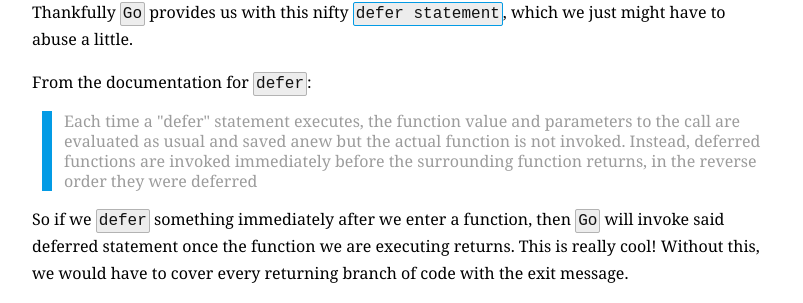
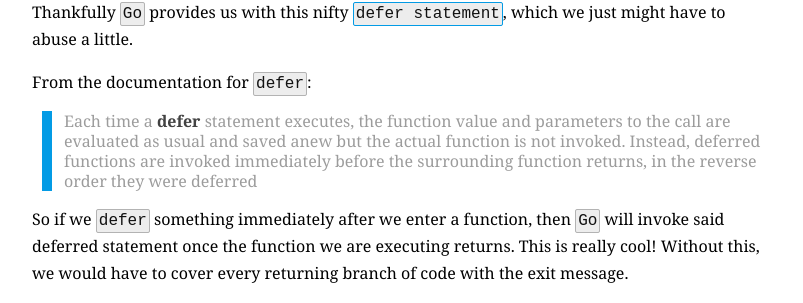
Before and after one commit to sabhiram/sabhiram.github.io, a Jekyll site: the page built from _posts/2015-01-21-golang_trace_fns_part_1.md, in a window 1280 px wide. Shown: the part 1269-1572 px from the top of the page, without its empty margins (238-1041 px from the left). Built offline with Jekyll 4.4.1, drawn with Linux system fonts in a browser that asks for light colours; nearby versions of some CDN libraries; comment, search, counter and statistics services are not loaded.

Commit message:
Fix up some style for <b> items inside a "quote"

```diff
--- a/_posts/2015-01-21-golang_trace_fns_part_1.md
+++ b/_posts/2015-01-21-golang_trace_fns_part_1.md
@@ -56,7 +56,7 @@ Thankfully `Go` provides us with this nifty [`defer statement`](https://golang.o
 From the documentation for `defer`:
 
 {{ page.openQuote }}
-Each time a "defer" statement executes, the function value and parameters to the call are evaluated as usual and saved anew but the actual function is not invoked. Instead, deferred functions are invoked immediately before the surrounding function returns, in the reverse order they were deferred
+Each time a <b>defer</b> statement executes, the function value and parameters to the call are evaluated as usual and saved anew but the actual function is not invoked. Instead, deferred functions are invoked immediately before the surrounding function returns, in the reverse order they were deferred
 {{ page.closeQuote }}
 
 So if we `defer` something immediately after we enter a function, then `Go` will invoke said deferred statement once the function we are executing returns. This is really cool! Without this, we would have to cover every returning branch of code with the exit message.
--- a/_sass/_main.scss
+++ b/_sass/_main.scss
@@ -215,4 +215,9 @@ ul.sab-ul-inline li a {
     overflow-x: auto;
 
     border-left: 10px solid $sab-text-alt;
+
+    // Fix <b> tag inside a quote
+    & b {
+        color: $grey-color-dark;
+    }
 }
```
